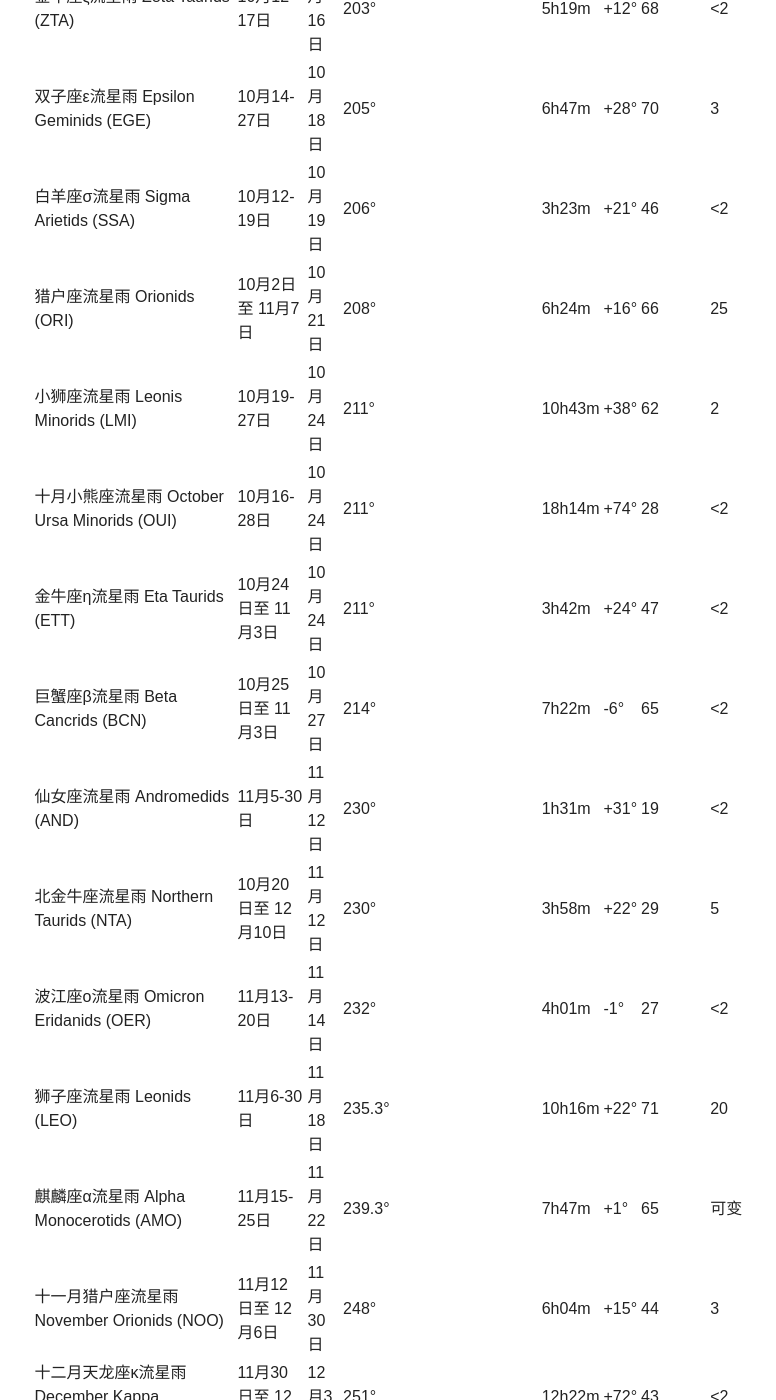
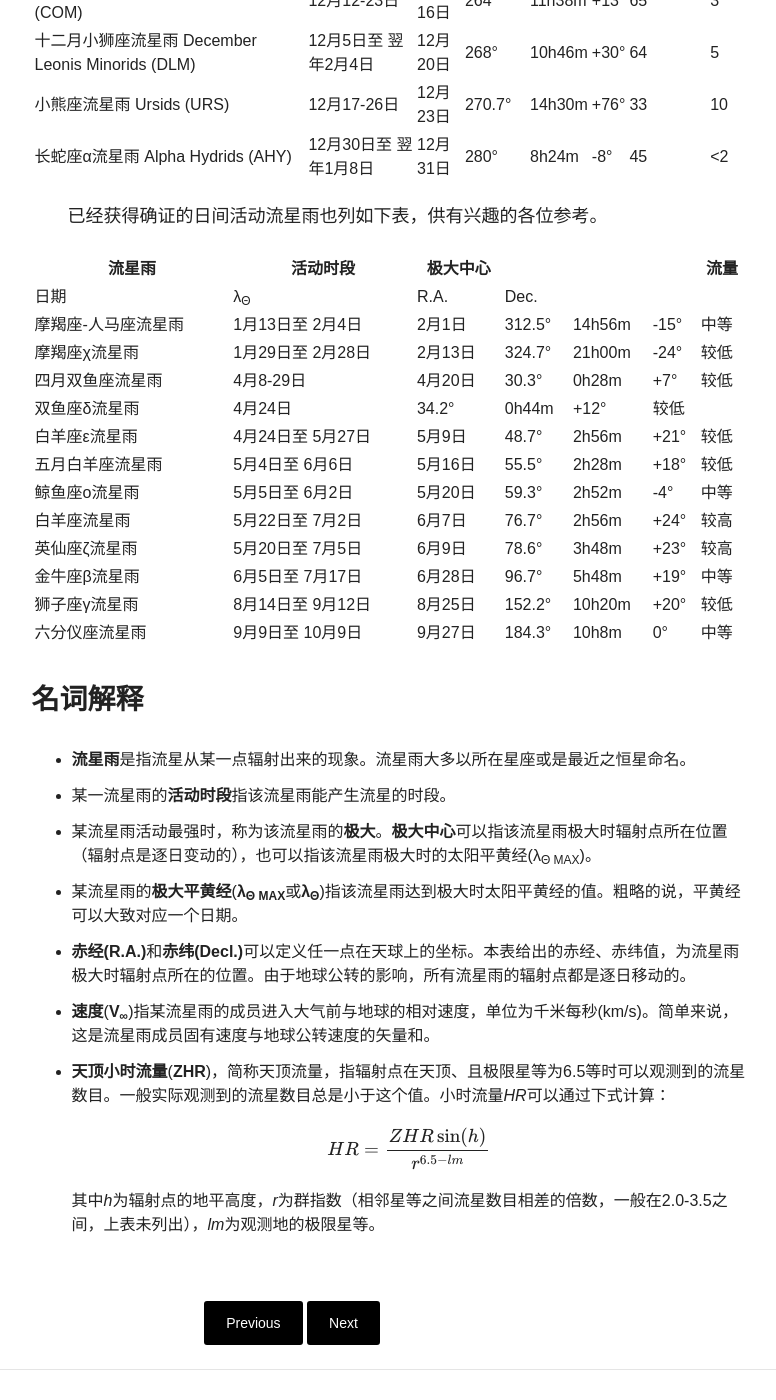
Before and after one commit to Yeqzids/Yeqzids.GitHub.io, a Jekyll site: the page built from _posts/resource/2011-03-20-meteor-shower-list.md, in a window 1280 px wide and 1400 px high, scrolled down 4353 px. Shown: the whole window, without its empty margins (348-1124 px from the left). Built offline with Jekyll 4.4.1, drawn with Linux system fonts in a browser that asks for light colours; nearby versions of some CDN libraries; formulas are drawn with MathJax 3; some of the changed text lies outside the part shown.

Commit message:
Update 2011-03-20-meteor-shower-list.md

```diff
--- a/_posts/resource/2011-03-20-meteor-shower-list.md
+++ b/_posts/resource/2011-03-20-meteor-shower-list.md
@@ -88,3 +88,31 @@ share: true
 
 
 　　已经获得确证的日间活动流星雨也列如下表，供有兴趣的各位参考。
+
+| 流星雨              | 活动时段           | 极大中心 |        |        |      | 流量 |
+|---------------------|--------------------|----------|--------|--------|------|------|
+| 日期                | λ<sub>Θ</sub>                 | R.A.     | Dec.   |        |      |      |
+| 摩羯座-人马座流星雨 | 1月13日至 2月4日   | 2月1日   | 312.5° | 14h56m | -15° | 中等 |
+| 摩羯座χ流星雨       | 1月29日至 2月28日  | 2月13日  | 324.7° | 21h00m | -24° | 较低 |
+| 四月双鱼座流星雨    | 4月8-29日          | 4月20日  | 30.3°  | 0h28m  | +7°  | 较低 |
+| 双鱼座δ流星雨       | 4月24日            | 34.2°    | 0h44m  | +12°   | 较低 |      |
+| 白羊座ε流星雨       | 4月24日至  5月27日 | 5月9日   | 48.7°  | 2h56m  | +21° | 较低 |
+| 五月白羊座流星雨    | 5月4日至  6月6日   | 5月16日  | 55.5°  | 2h28m  | +18° | 较低 |
+| 鲸鱼座ο流星雨       | 5月5日至  6月2日   | 5月20日  | 59.3°  | 2h52m  | -4°  | 中等 |
+| 白羊座流星雨        | 5月22日至  7月2日  | 6月7日   | 76.7°  | 2h56m  | +24° | 较高 |
+| 英仙座ζ流星雨       | 5月20日至  7月5日  | 6月9日   | 78.6°  | 3h48m  | +23° | 较高 |
+| 金牛座β流星雨       | 6月5日至  7月17日  | 6月28日  | 96.7°  | 5h48m  | +19° | 中等 |
+| 狮子座γ流星雨       | 8月14日至  9月12日 | 8月25日  | 152.2° | 10h20m | +20° | 较低 |
+| 六分仪座流星雨      | 9月9日至  10月9日  | 9月27日  | 184.3° | 10h8m  | 0°   | 中等 |
+
+### 名词解释 ###
+
+* **流星雨**是指流星从某一点辐射出来的现象。流星雨大多以所在星座或是最近之恒星命名。
+* 某一流星雨的**活动时段**指该流星雨能产生流星的时段。
+* 某流星雨活动最强时，称为该流星雨的**极大**。**极大中心**可以指该流星雨极大时辐射点所在位置（辐射点是逐日变动的），也可以指该流星雨极大时的太阳平黄经(λ<sub>Θ MAX</sub>)。
+* 某流星雨的**极大平黄经**(**λ<sub>Θ MAX</sub>**或**λ<sub>Θ</sub>**)指该流星雨达到极大时太阳平黄经的值。粗略的说，平黄经可以大致对应一个日期。
+* **赤经(R.A.)**和**赤纬(Decl.)**可以定义任一点在天球上的坐标。本表给出的赤经、赤纬值，为流星雨极大时辐射点所在的位置。由于地球公转的影响，所有流星雨的辐射点都是逐日移动的。
+* **速度**(**V<sub>∞</sub>**)指某流星雨的成员进入大气前与地球的相对速度，单位为千米每秒(km/s)。简单来说，这是流星雨成员固有速度与地球公转速度的矢量和。
+* **天顶小时流量**(**ZHR**)，简称天顶流量，指辐射点在天顶、且极限星等为6.5等时可以观测到的流星数目。一般实际观测到的流星数目总是小于这个值。小时流量*HR*可以通过下式计算：
+\\[ HR=\frac{\textit{ZHR}\sin(\textit{h})}{\textit{r}^{6.5-\textit{lm}}} \\]
+其中*h*为辐射点的地平高度，*r*为群指数（相邻星等之间流星数目相差的倍数，一般在2.0-3.5之间，上表未列出），*lm*为观测地的极限星等。
```
Also changed, not shown: other parts of _posts/resource/2011-03-20-meteor-shower-list.md (+2 -2 lines).
